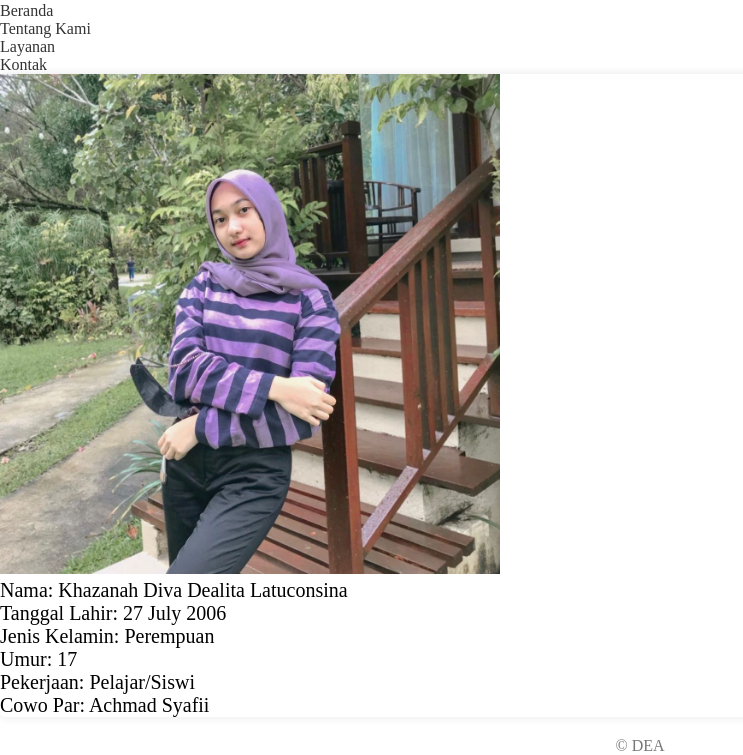
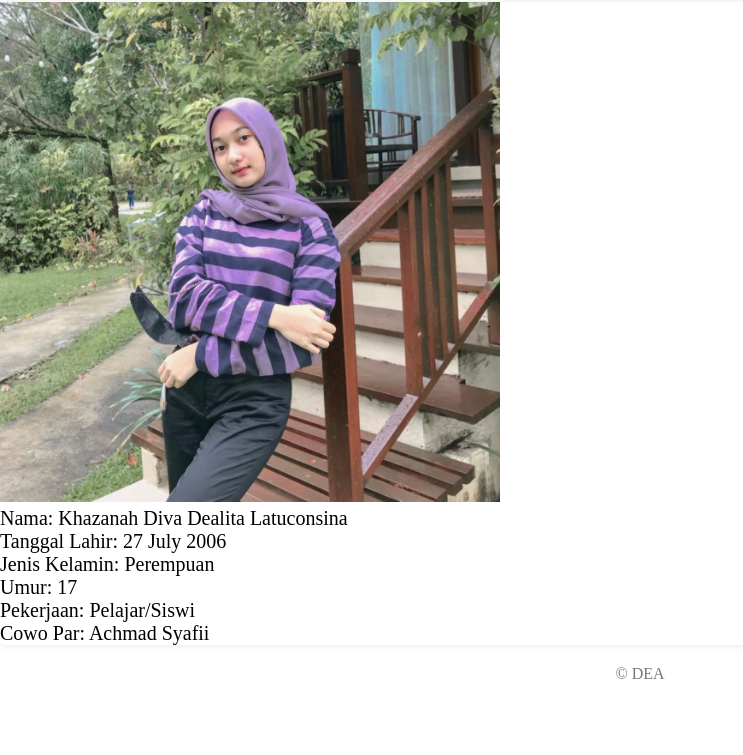
Before and after one commit to AchmadSyafi/AchmadSyafi.github.io, a plain HTML site: page html3/online.html in a window 1280 px wide. Shown: the part 45-800 px from the top of the page, without its empty margins (0-743 px from the left). Drawn offline with Linux system fonts and the light colour scheme.

Commit message:
Update online.html

```diff
--- a/html3/online.html
+++ b/html3/online.html
@@ -74,15 +74,6 @@ img {
         <h1>Biodata</h1>
     </header>
 
-    <nav>
-        <ul>
-            <li><a href="beranda.html">Beranda</a></li>
-            <li><a href="tentang.html">Tentang Kami</a></li>
-            <li><a href="layanan.html">Layanan</a></li>
-            <li><a href="kontak.html">Kontak</a></li>
-        </ul>
-    </nav>
-
     <main>
         <section>
             <img src="dea foto.jpg" alt="Deskripsi Gambar">
```
